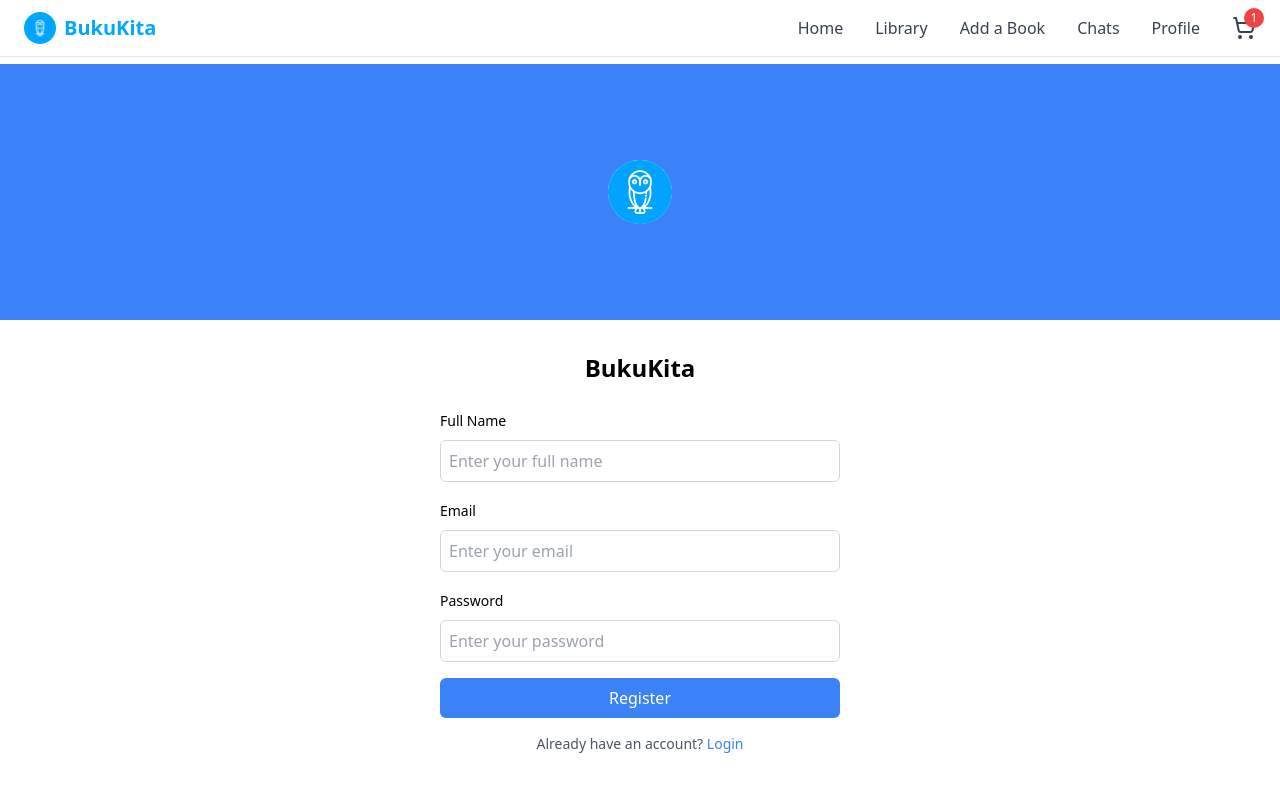
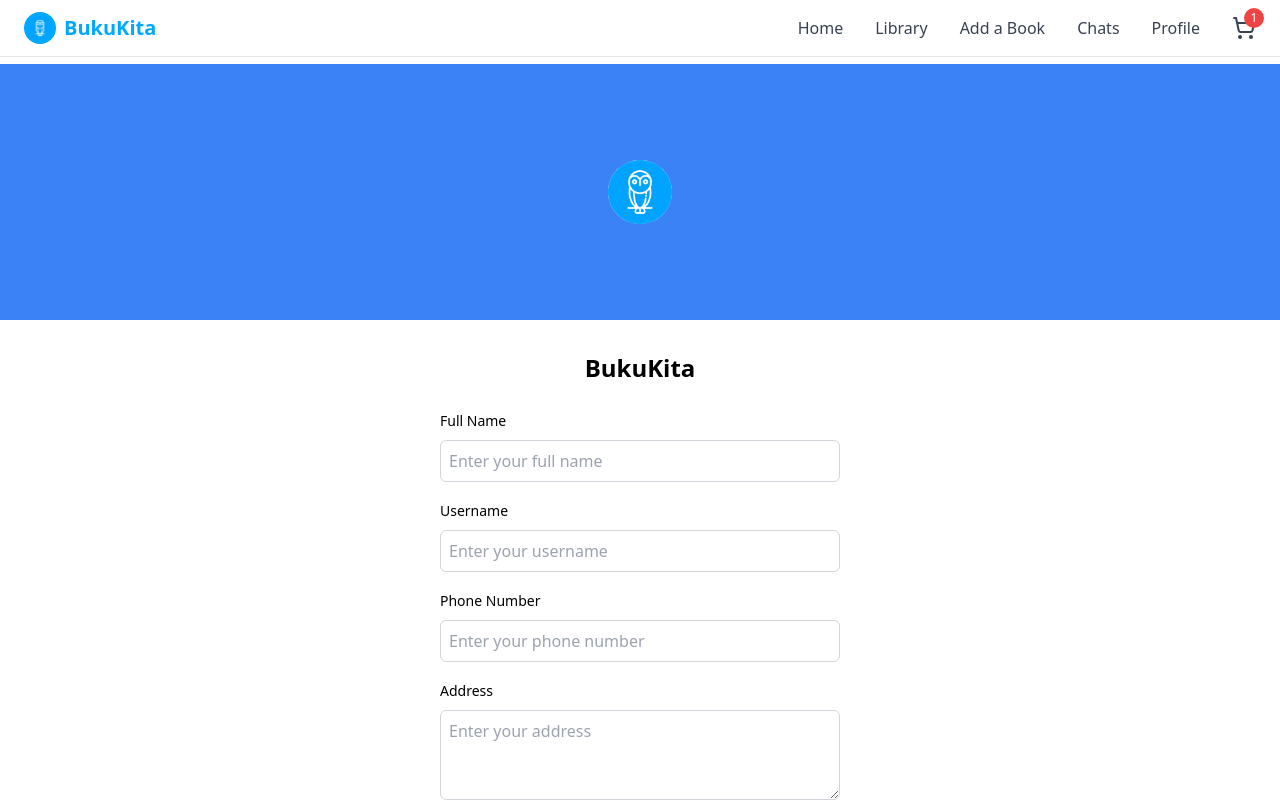
Before and after one commit to RMT-58/BukuKita, a React (Vite) app in the folder app/: page /register in a window 1280 px wide. Shown: the top 802 px of the page. Built offline with nearby package versions, Linux system fonts and the light colour scheme.

Commit message:
wiring: register user

```diff
--- a/app/package.json
+++ b/app/package.json
@@ -10,10 +10,13 @@
     "preview": "vite preview"
   },
   "dependencies": {
+    "@apollo/client": "^3.13.5",
     "@tailwindcss/vite": "^4.0.17",
+    "graphql": "^16.10.0",
     "lucide-react": "^0.484.0",
     "react": "^19.0.0",
     "react-dom": "^19.0.0",
+    "react-hot-toast": "^2.5.2",
     "react-router": "^7.4.0"
   },
   "devDependencies": {
--- /dev/null
+++ b/app/src/config/apollo.js
@@ -0,0 +1,24 @@
+import { ApolloClient, createHttpLink, InMemoryCache } from "@apollo/client";
+import { setContext } from "@apollo/client/link/context";
+import * as SecureStore from "expo-secure-store";
+
+const httpLink = createHttpLink({
+  uri: "http://localhost:4000/",
+});
+
+const authLink = setContext(async (_, { headers }) => {
+  const token = await SecureStore.getItemAsync("access_token");
+  return {
+    headers: {
+      ...headers,
+      authorization: token ? `Bearer ${token}` : "",
+    },
+  };
+});
+
+const client = new ApolloClient({
+  link: authLink.concat(httpLink),
+  cache: new InMemoryCache(),
+});
+
+export default client;
--- a/app/src/main.jsx
+++ b/app/src/main.jsx
@@ -2,9 +2,39 @@ import { StrictMode } from "react";
 import { createRoot } from "react-dom/client";
 import "./index.css";
 import App from "./App.jsx";
+import {
+  ApolloProvider,
+  ApolloClient,
+  createHttpLink,
+  InMemoryCache,
+} from "@apollo/client";
+import { setContext } from "@apollo/client/link/context";
+
+const httpLink = createHttpLink({
+  uri: "http://localhost:4000/",
+});
+
+const authLink = setContext((_, { headers }) => {
+  // Ambil token dari localStorage untuk web
+  const token = localStorage.getItem("access_token");
+
+  return {
+    headers: {
+      ...headers,
+      authorization: token ? `Bearer ${token}` : "",
+    },
+  };
+});
+
+const client = new ApolloClient({
+  link: authLink.concat(httpLink),
+  cache: new InMemoryCache(),
+});
 
 createRoot(document.getElementById("root")).render(
   <StrictMode>
-    <App />
+    <ApolloProvider client={client}>
+      <App />
+    </ApolloProvider>
   </StrictMode>
 );
--- a/app/src/pages/AddBookPage.jsx
+++ b/app/src/pages/AddBookPage.jsx
@@ -81,7 +81,6 @@ const AddBookPage = () => {
     </div>
   );
 
-  // Custom button component
   const Button = ({ type, disabled, className, children }) => (
     <button
       type={type}
--- a/app/src/pages/RegisterPage.jsx
+++ b/app/src/pages/RegisterPage.jsx
@@ -1,18 +1,71 @@
 import React, { useState } from "react";
 import logo from "../assets/logo.png";
+import { gql, useMutation } from "@apollo/client";
+import { Link, useNavigate } from "react-router";
+import { Toaster, toast } from "react-hot-toast";
+
+const REGISTER = gql`
+  mutation Register($input: RegisterInput!) {
+    register(input: $input) {
+      user {
+        _id
+        name
+        username
+        phone_number
+        address
+        created_at
+        updated_at
+      }
+      token
+    }
+  }
+`;
 
 function RegisterPage() {
   const [name, setName] = useState("");
+  const [username, setUsername] = useState("");
   const [email, setEmail] = useState("");
+  const [phoneNumber, setPhoneNumber] = useState("");
   const [password, setPassword] = useState("");
+  const [address, setAddress] = useState("");
+  const navigate = useNavigate();
 
-  const handleRegister = (e) => {
+  const [register, { loading }] = useMutation(REGISTER, {
+    onCompleted: (data) => {
+      localStorage.setItem("access_token", data.register.token);
+      toast.success("Registration successful! Redirecting...");
+      navigate("/");
+    },
+    onError: (error) => {
+      toast.error(error.message || "Registration failed!");
+      console.log(error);
+    },
+  });
+
+  const handleRegister = async (e) => {
     e.preventDefault();
-    console.log("Registering with:", { name, email });
+    if (loading) return;
+
+    try {
+      await register({
+        variables: {
+          input: {
+            name,
+            username,
+            phone_number: phoneNumber,
+            address,
+            password,
+          },
+        },
+      });
+    } catch (error) {
+      console.error("Error during registration:", error);
+    }
   };
 
   return (
     <div className="min-h-screen flex flex-col items-center bg-white">
+      <Toaster />
       <div className="w-full h-64 bg-blue-500 flex items-center justify-center">
         <div className="w-16 h-16 bg-white rounded-full flex items-center justify-center">
           <img src={logo} alt="Burung Hantu" />
@@ -39,17 +92,47 @@ function RegisterPage() {
           </div>
 
           <div className="space-y-2">
-            <label htmlFor="email" className="text-sm font-medium">
-              Email
+            <label htmlFor="name" className="text-sm font-medium">
+              Username
             </label>
             <input
-              id="email"
-              type="email"
-              placeholder="Enter your email"
-              value={email}
-              onChange={(e) => setEmail(e.target.value)}
+              id="username"
+              type="text"
+              placeholder="Enter your username"
+              value={username}
+              onChange={(e) => setUsername(e.target.value)}
               required
               className="w-full p-2 border border-gray-300 rounded-md"
+            />
+          </div>
+
+          <div className="space-y-2">
+            <label htmlFor="phoneNumber" className="text-sm font-medium">
+              Phone Number
+            </label>
+            <input
+              id="phoneNumber"
+              type="tel"
+              placeholder="Enter your phone number"
+              value={phoneNumber}
+              onChange={(e) => setPhoneNumber(e.target.value)}
+              required
+              className="w-full p-2 border border-gray-300 rounded-md"
+            />
+          </div>
+
+          <div className="space-y-2">
+            <label htmlFor="address" className="text-sm font-medium">
+              Address
+            </label>
+            <textarea
+              id="address"
+              placeholder="Enter your address"
+              value={address}
+              onChange={(e) => setAddress(e.target.value)}
+              required
+              className="w-full p-2 border border-gray-300 rounded-md"
+              rows="3"
             />
           </div>
 
@@ -70,6 +153,7 @@ function RegisterPage() {
 
           <button
             type="submit"
+            disabled={loading}
             className="w-full bg-blue-500 hover:bg-blue-600 text-white py-2 rounded-md"
           >
             Register
@@ -79,9 +163,9 @@ function RegisterPage() {
         <div className="mt-4 text-center">
           <p className="text-sm text-gray-600">
             Already have an account?{" "}
-            <a href="/auth/login" className="text-blue-500 hover:underline">
+            <Link to="/auth/login" className="text-blue-500 hover:underline">
               Login
-            </a>
+            </Link>
           </p>
         </div>
       </div>
```
Also changed, not shown: 1 other file (tests, documents, lock files or other folders).
